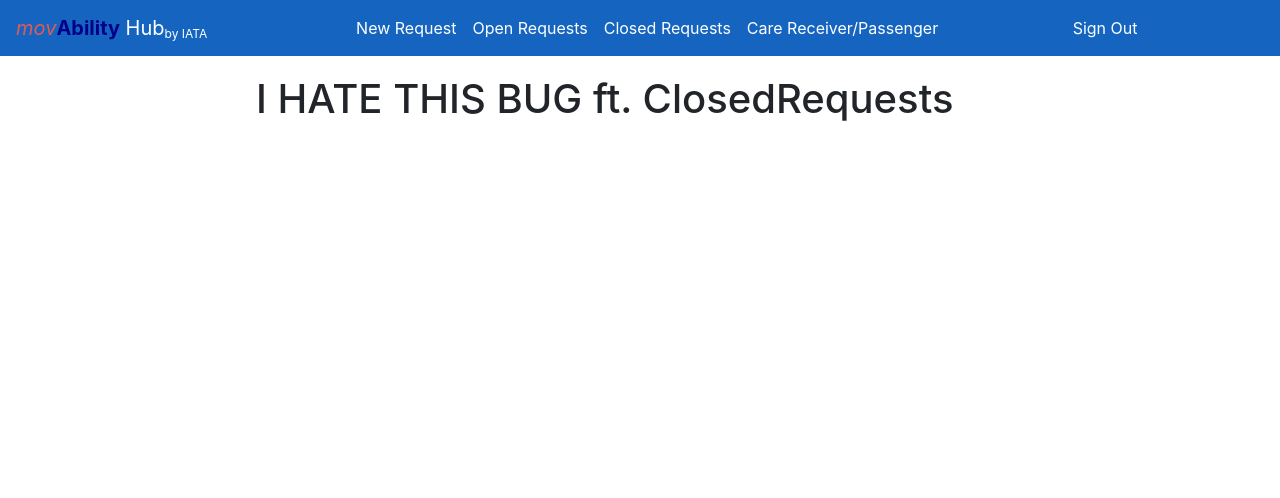
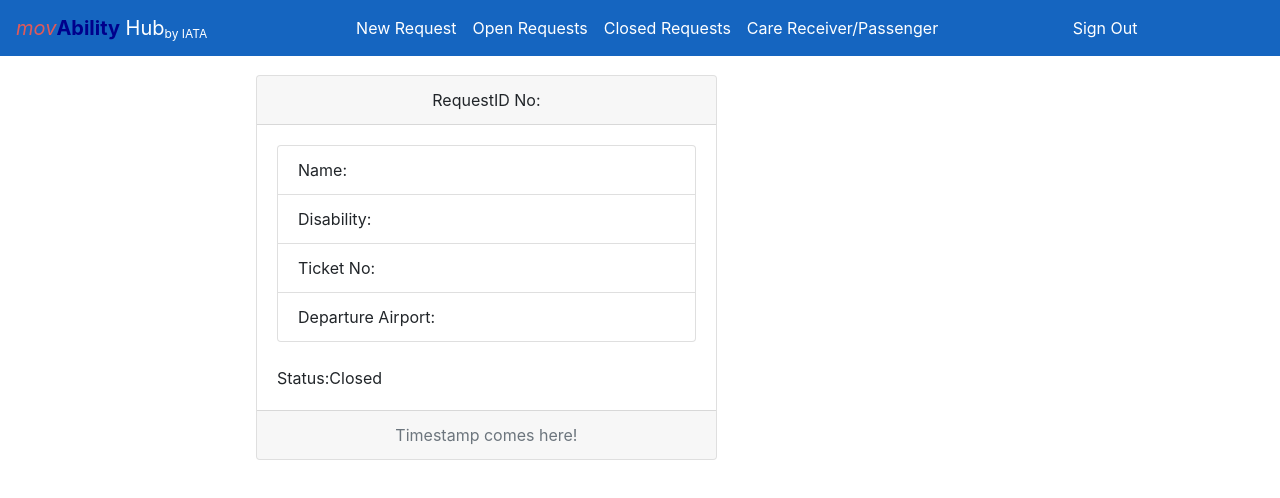
Before and after one commit to movAbilityHub/movAbilityHubFrontEnd, a React (Create React App) app: page /Passenger/Dashboard/ClosedRequests in a window 1280 px wide. Shown: the top 498 px of the page. Built offline with nearby package versions, Linux system fonts and the light colour scheme.

Commit message:
Added Passenger Closed request

```diff
--- a/src/components/passenger/closedRequests.js
+++ b/src/components/passenger/closedRequests.js
@@ -1,10 +1,28 @@
 import React, { Component } from "react";
+import Card from "react-bootstrap/Card";
+import Button from "react-bootstrap/Button";
+import ListGroup from "react-bootstrap/ListGroup";
 
 class ClosedRequests extends Component {
   state = {};
   render() {
     return (
-    <h1>I HATE THIS BUG ft. ClosedRequests</h1>
+              <Card className="card" style={{ width: '60%' }}>
+              <Card.Header className="text-center">RequestID No: {/*ID props added here?*/}</Card.Header>
+              <Card.Body>
+                <ListGroup>
+                <ListGroup.Item>Name: </ListGroup.Item>
+                <ListGroup.Item>Disability: </ListGroup.Item>
+                <ListGroup.Item>Ticket No: </ListGroup.Item>
+                <ListGroup.Item>Departure Airport: </ListGroup.Item>
+                </ListGroup>
+                <br></br>
+                <Card.Text>
+                  Status:Closed
+                </Card.Text>
+              </Card.Body>
+              <Card.Footer className="text-muted text-center">Timestamp comes here!</Card.Footer>
+            </Card>
 
     );
 
```
